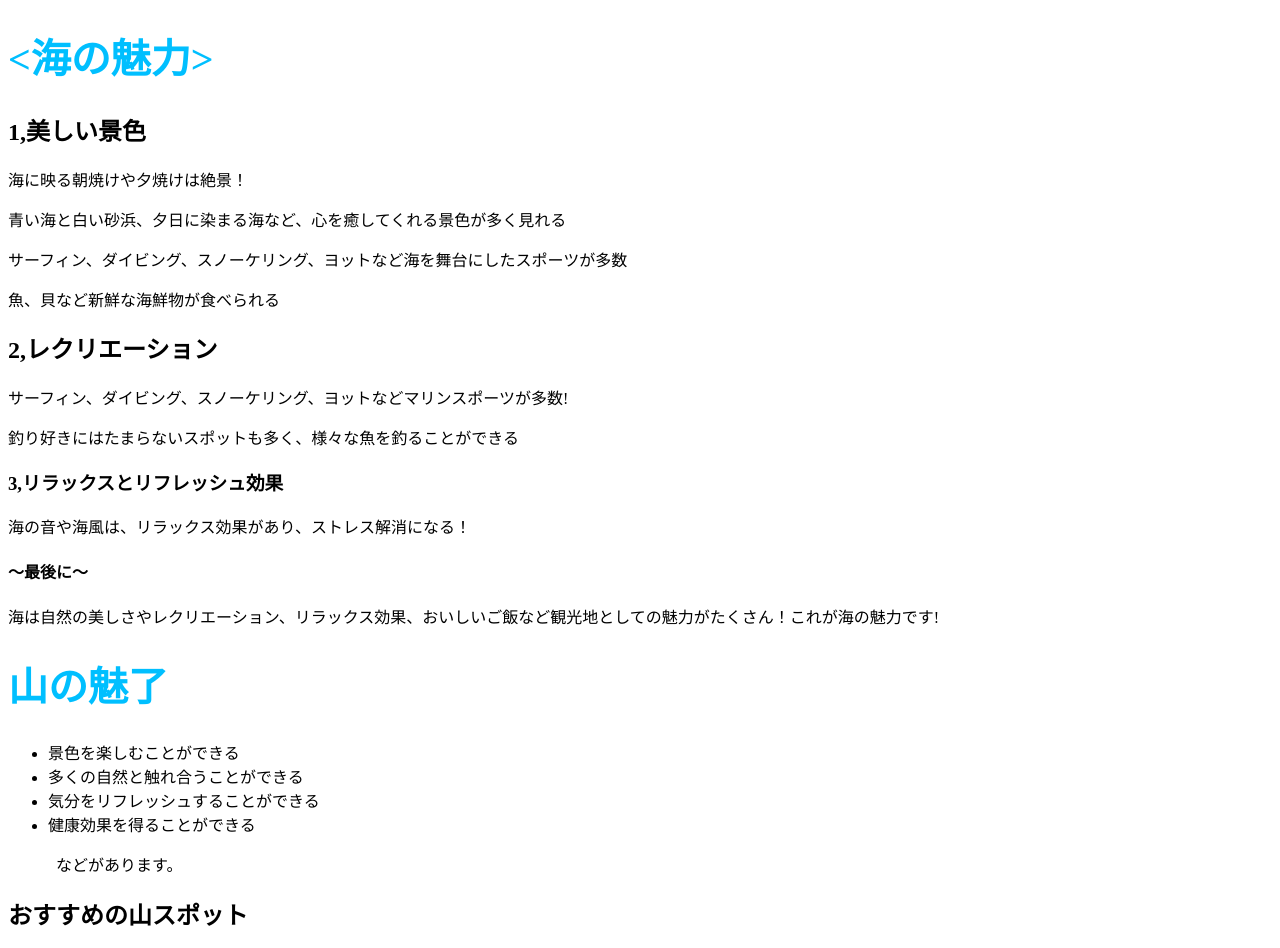
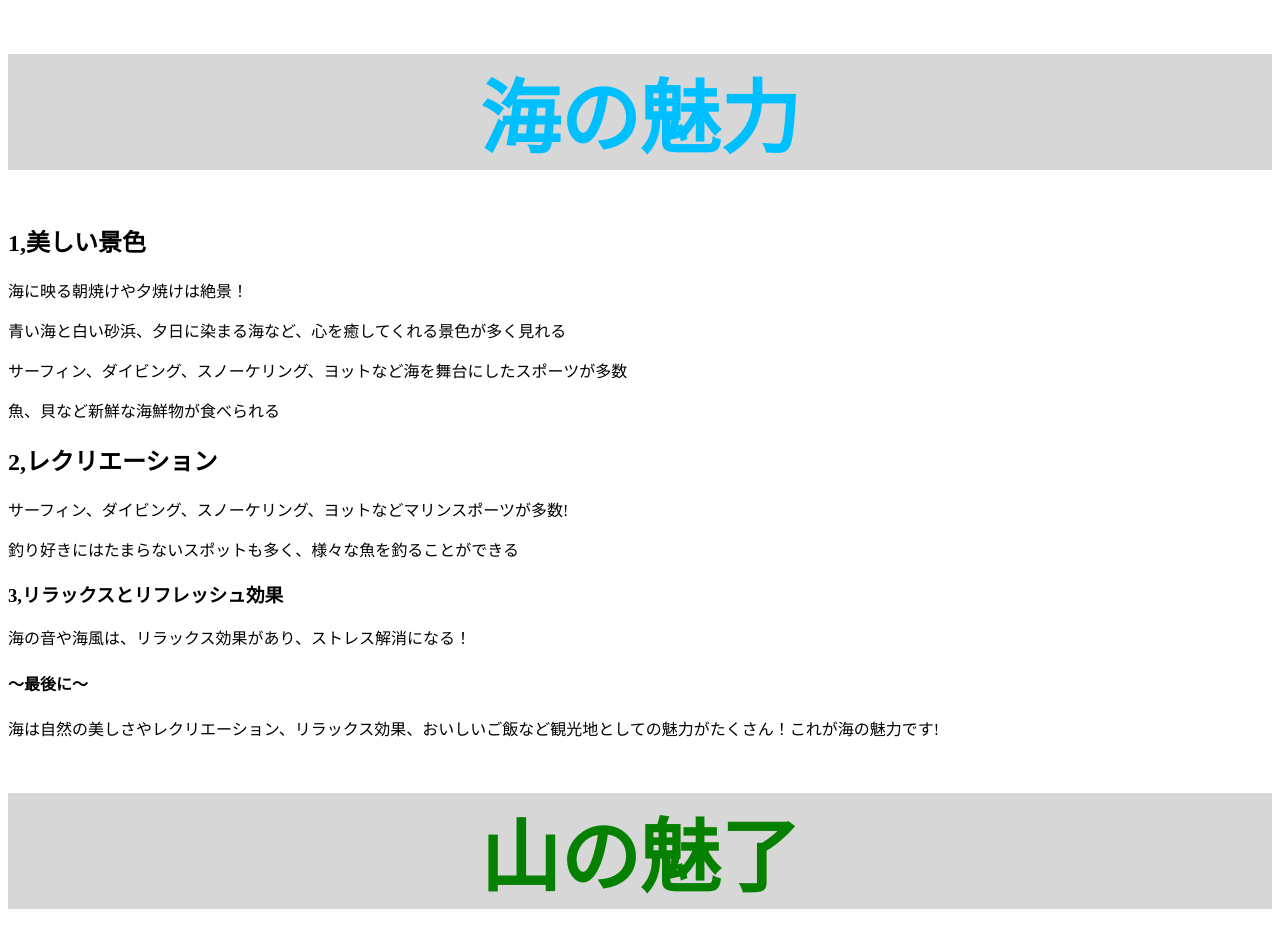
Before and after one commit to s1f240240/team-project5A, a plain HTML site: page index.html in a window 1280 px wide. Shown: the top 948 px of the page. Drawn offline with Linux system fonts and the light colour scheme; files that its build step writes are made by us from their sources.

Commit message:
css追加

```diff
--- a/css/index.css
+++ b/css/index.css
@@ -1,3 +1,13 @@
-h1{
-    color:rgb(0, 128, 85)
+.sea{
+    text-align: center;
+    background-color: rgba(172, 171, 171, 0.48);
+    font-size:40px;
+    color:#00bfff
 }
+
+.mountain{
+    text-align: center;
+    background-color: rgba(172, 171, 171, 0.48);
+    font-size:40px;
+    color:rgb(6, 128, 0)
+}
--- a/css/umi.css
+++ /dev/null
@@ -1,4 +0,0 @@
-h1{
-    font-size:40px;
-    color:#00bfff
-}
--- a/index.html
+++ b/index.html
@@ -3,12 +3,12 @@
     <head>
         <meta charset="UTF-8">
         <title>海VS山</title>
-        <link rel="stylesheet" href="css\umi.css">
+        <link rel="stylesheet" href="css\index.css">
     </head>
     <body>
 
-    <link rel="stylesheet" type="text/css" href="umi.css">
-        <h1><海の魅力></h1>
+    <link rel="stylesheet" type="text/css" href="index.css">
+        <div class="sea"><h1>海の魅力</h1></div>
         <h2>1,美しい景色</h2>
         <P>海に映る朝焼けや夕焼けは絶景！</P>
         <p>青い海と白い砂浜、夕日に染まる海など、心を癒してくれる景色が多く見れる</p>
@@ -22,7 +22,8 @@
         <p>海の音や海風は、リラックス効果があり、ストレス解消になる！</p>
         <h4>～最後に～</h4>
         <p>海は自然の美しさやレクリエーション、リラックス効果、おいしいご飯など観光地としての魅力がたくさん！これが海の魅力です!</p>
-        <h1>山の魅了</h1>
+
+        <div class="mountain"><h1>山の魅了</h1></div>
         <ul>
         <li>景色を楽しむことができる</li>
         <li>多くの自然と触れ合うことができる</li>
```
